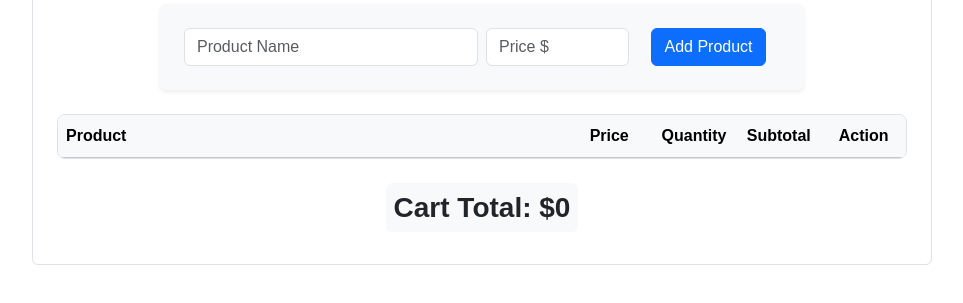
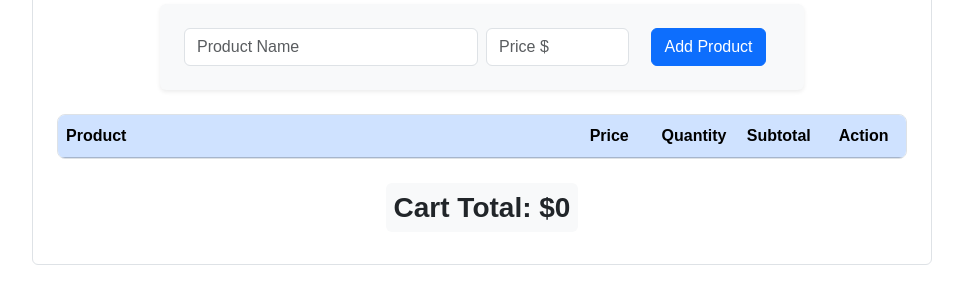
Before and after one commit to dmitryulasau/LAB-5.1-dynamic-content-creation, a plain HTML site: page index.html in a window 1280 px wide. Shown: the part 113-416 px from the top of the page, without its empty margins (158-1121 px from the left). Drawn offline with nearby package versions, Linux system fonts and the light colour scheme.

Commit message:
fix readme

```diff
--- a/index.html
+++ b/index.html
@@ -32,8 +32,8 @@
       </div>
 
       <!-- CART -->
-      <div class="w-100 table-responsive rounded-3 overflow-hidden border mb-4">
-        <table class="table mb-0 bg-body-info" id="cart">
+      <div class="w-100 table-responsive rounded-3 overflow-hidden border mb-4 bg-body-danger">
+        <table class="table table-light table-striped mb-0" id="cart">
           <colgroup>
             <col style="width: 60%" />
             <col style="width: 10%" />
@@ -41,9 +41,9 @@
             <col style="width: 10%" />
             <col style="width: 10%" />
           </colgroup>
-          <thead class="table-light">
+          <thead class="table-primary">
             <tr>
-              <th>Product</th>
+              <th class="">Product</th>
               <th class="text-center">Price</th>
               <th class="text-center">Quantity</th>
               <th class="text-center">Subtotal</th>
```
Also changed, not shown: 1 other file.
